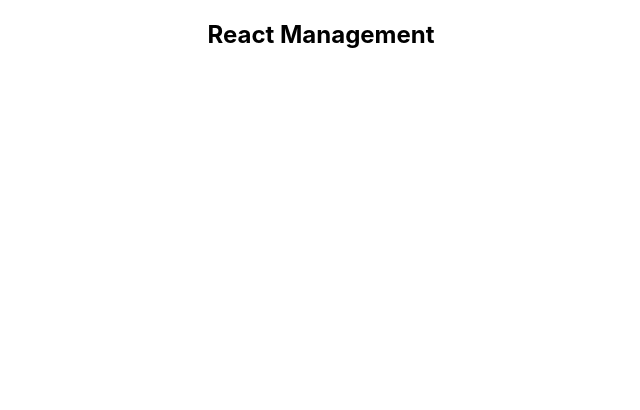
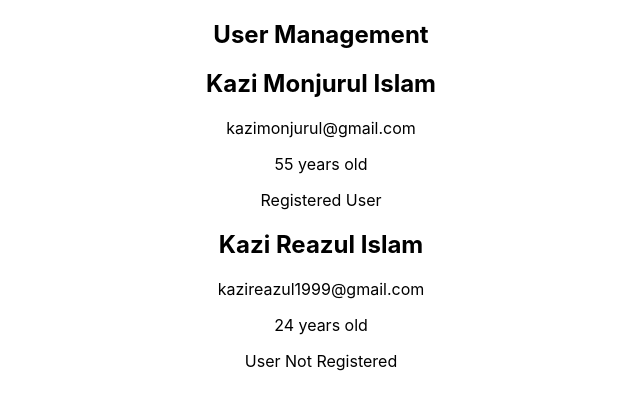
Before and after one commit to KaziReazulislam1999/react-typescript, a React (Create React App) app: page / in a window 1280 px wide. Shown: the top 410 px of the page, without its empty margins (319-959 px from the left). Built offline with nearby package versions, Linux system fonts and the light colour scheme.

Commit message:
built in data type

```diff
--- a/src/App.tsx
+++ b/src/App.tsx
@@ -1,10 +1,23 @@
 import React from "react";
 import "./App.css";
+import User from "./components/User";
 
 function App() {
   return (
     <div className="App">
-      <h2>React Management</h2>
+      <h2>User Management</h2>
+      <User
+        name="Kazi Monjurul Islam"
+        age={55}
+        email="kazimonjurul@gmail.com"
+        isRegistered={true}
+      />
+      <User
+        name="Kazi Reazul Islam"
+        age={24}
+        email="kazireazul1999@gmail.com"
+        isRegistered={false}
+      />
     </div>
   );
 }
--- /dev/null
+++ b/src/components/User.tsx
@@ -0,0 +1,27 @@
+import React from "react";
+
+//built in data type : string , number, boolean ,void , null
+
+const User = (props: {
+  name: string;
+  age: number;
+  email: string;
+  isRegistered: boolean;
+}) => {
+  return (
+    <div>
+      <h2>{props.name}</h2>
+      <p>{props.email}</p>
+      <p>{props.age} years old</p>
+      <p>
+        {props.isRegistered ? (
+          <p>Registered User</p>
+        ) : (
+          <p>User Not Registered</p>
+        )}
+      </p>
+    </div>
+  );
+};
+
+export default User;
```
